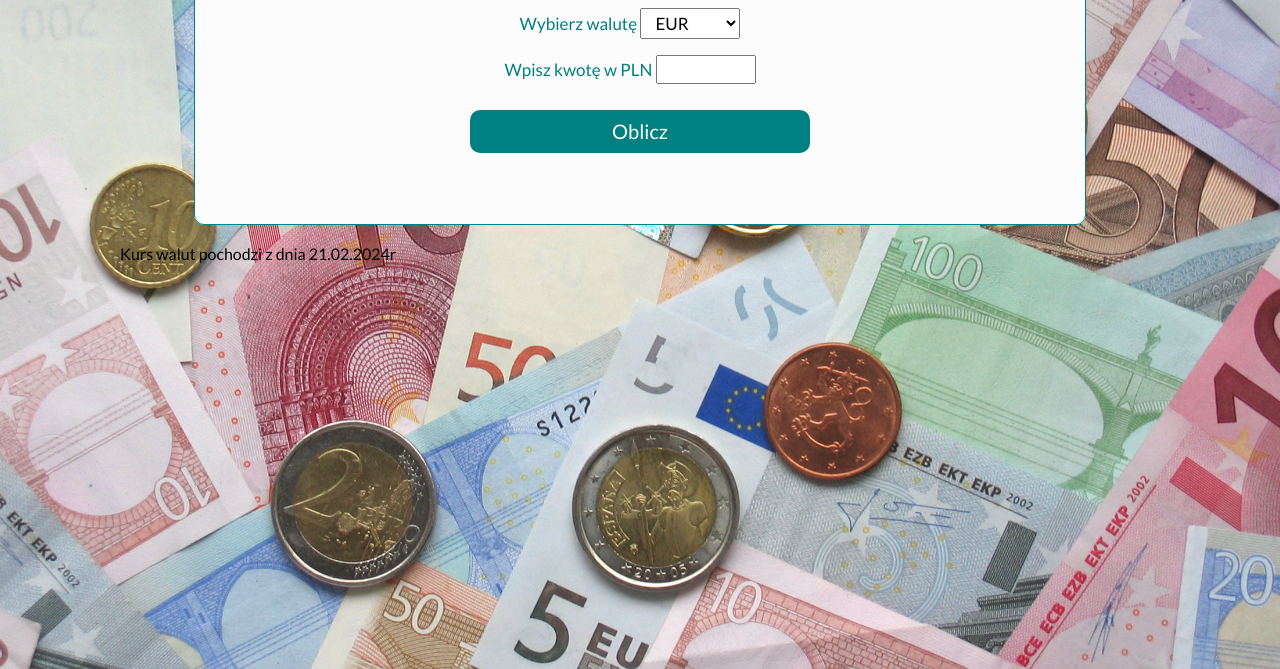
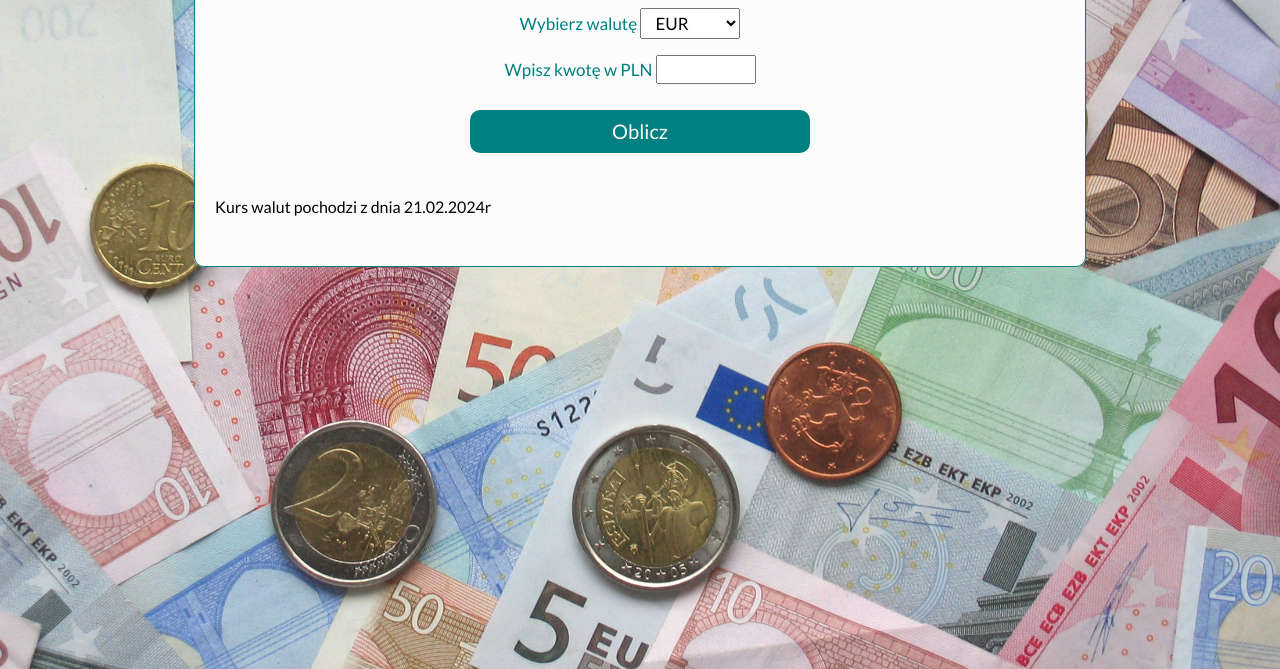
Before and after one commit to zuza106/currency-calculator2, a plain HTML site: page index.html in a window 1280 px wide. Shown: the part 211-880 px from the top of the page. Drawn offline with nearby package versions, Linux system fonts and the light colour scheme.

Commit message:
caption place changed

```diff
--- a/css/caption.css
+++ b/css/caption.css
@@ -1,4 +1,4 @@
 .caption {
     text-align: left;
-    margin-left: 120px;
+    margin: 40px auto 0 0;
 }
--- a/index.html
+++ b/index.html
@@ -44,9 +44,9 @@
             </p>
             <button class="form__button">Oblicz</button>
             <p class="js-result"></p>
+            <p class="caption">Kurs walut pochodzi z dnia 21.02.2024r</p>
         </fieldset>
     </form>
-    <p class="caption">Kurs walut pochodzi z dnia 21.02.2024r</p>
 </body>
 
 </html>
```
